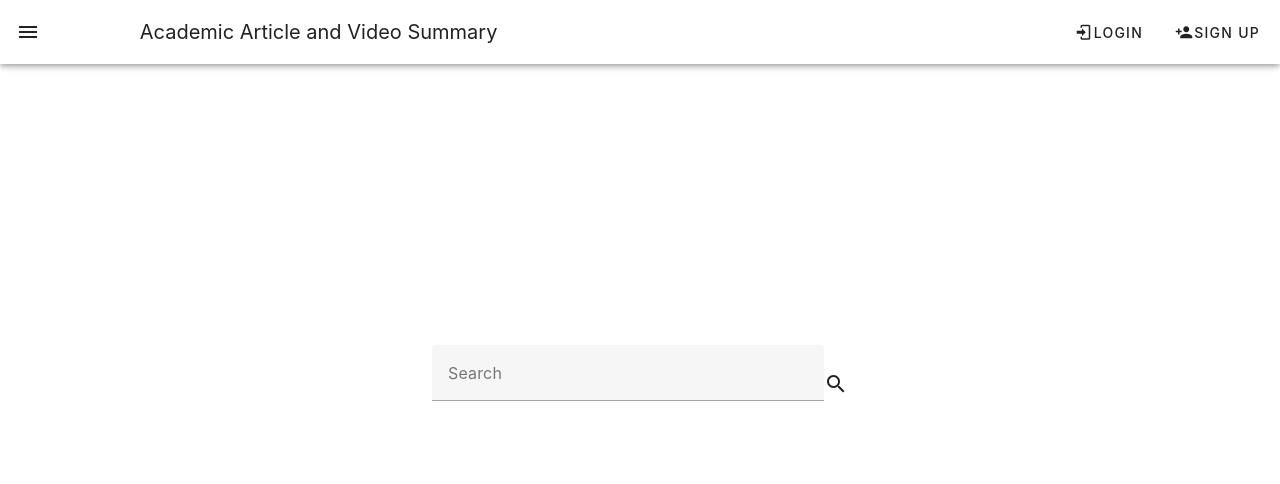
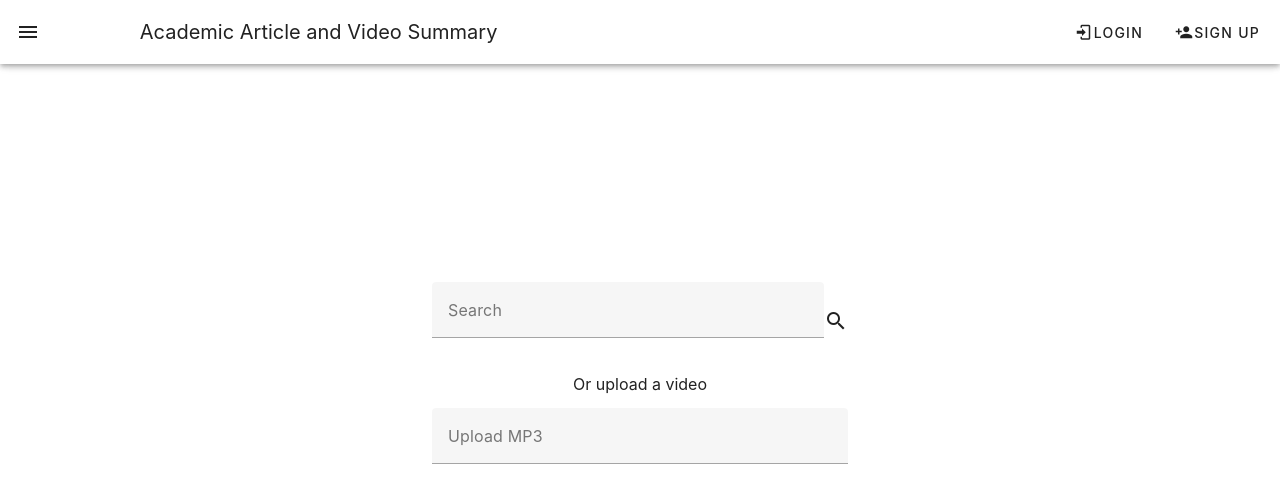
Before and after one commit to amoschoomy/databases-education-fe, a Vue app: page / in a window 1280 px wide. Shown: the top 484 px of the page. Built offline with nearby package versions, Linux system fonts and the light colour scheme.

Commit message:
add upload mp3 component

```diff
--- a/src/App.vue
+++ b/src/App.vue
@@ -1,6 +1,7 @@
 <script setup>
 import { VApp, VAppBar, VAppBarNavIcon, VToolbarTitle, VBtn, VIcon } from 'vuetify/components'
 import SearchBar from './components/SearchBar/SearchBar.vue'
+import UploadMP3 from './components/UploadMP3/UploadMP3.vue'
 </script>
 
 <template>
@@ -21,8 +22,11 @@ import SearchBar from './components/SearchBar/SearchBar.vue'
         <v-col cols="12" sm="4" class="text-left left-column">
         </v-col>
         <v-col cols="12" sm="4" class="text-center center-column">
-        <SearchBar />
-
+          <v-row no-gutters>
+            <SearchBar />
+            <v-col cols="12" class="my-3">Or upload a video</v-col>
+            <UploadMP3 />
+          </v-row>
         </v-col>
         <v-col cols="12" sm="4" class="text-center right-column">
         </v-col>
--- /dev/null
+++ b/src/components/UploadMP3/UploadMP3.vue
@@ -0,0 +1,14 @@
+<template>
+    <v-file-input prepend-icon="" label="Upload MP3" accept="audio/mp3" @change="onFileChange"></v-file-input>
+</template>
+
+<script lang="ts">
+  export default {
+    name: 'SearchBar',
+    methods: {
+      onFileChange() {
+        alert('Search bar clicked!');
+      },
+    },
+  };
+  </script>
```
